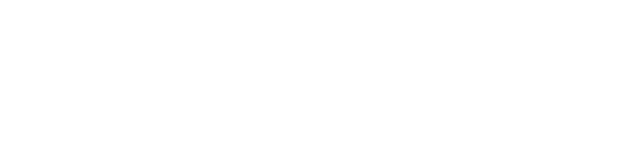
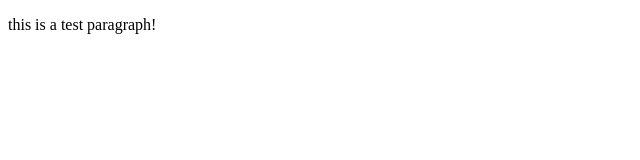
Before and after one commit to kylerunner/test2, a plain HTML site: page index.html in a window 1280 px wide. Shown: the whole page, without its empty margins (0-640 px from the left). Drawn offline with Linux system fonts and the light colour scheme; a web font is replaced by a local one.

Commit message:
added text

```diff
--- a/index.html
+++ b/index.html
@@ -10,6 +10,6 @@
   <link rel="stylesheet" href="styles.css" type="text/css">
   </head>
   <body>
-
+  <p>this is a test paragraph!</p>
   </body>
 </html>
```
